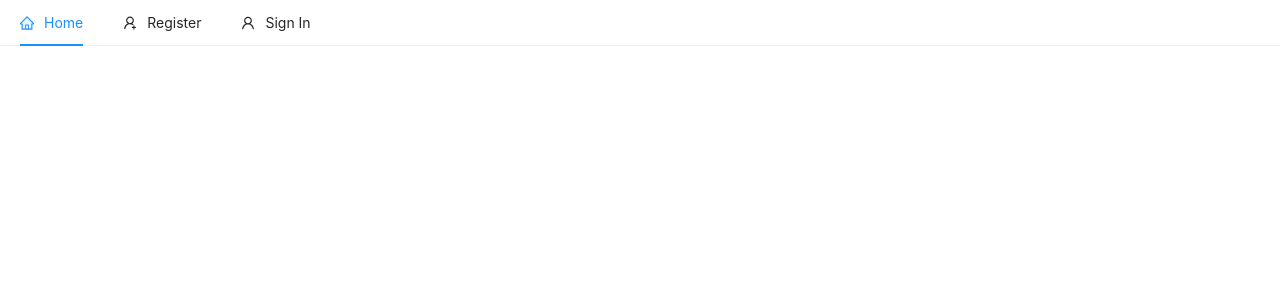
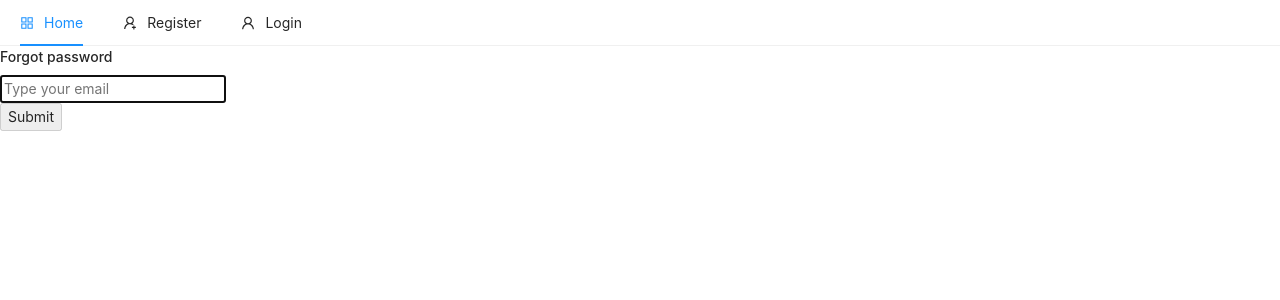
Before and after one commit to jdinthetrees/reactStore, a React (Create React App) app in the folder client/: page /forgot/password in a window 1280 px wide. Shown: the top 300 px of the page. Built offline with nearby package versions, Linux system fonts and the light colour scheme; no server answers.

Commit message:
redirecting logged in user fix

```diff
--- a/client/src/App.js
+++ b/client/src/App.js
@@ -11,9 +11,10 @@ import Home from './Home';
 import Login from './pages/auth/Login';
 import Header from './components/nav/Header'
 import RegisterComplete from './pages/auth/RegisterComplete';
-
+import ForgotPassword from './pages/auth/ForgotPassword';
 import {auth} from './firebase';
 import {useDispatch} from 'react-redux';
+
 
 
 
@@ -30,7 +31,7 @@ useEffect(() => {
       dispatch({
         type: 'LOGGED_IN_USER',
         payload: {
-          name: user.email,
+          email: user.email,
           token: idTokenResult.token,
         },
       });
@@ -50,7 +51,7 @@ useEffect(() => {
       <Route exact path="/login" component ={Login} />
       <Route exact path="/register" component ={Register} />
       <Route exact path="/register/complete" component ={RegisterComplete} />
-
+      <Route exact path="/forgot/password" component ={ForgotPassword} />
      </Switch>
    </>
   );
--- a/client/src/components/nav/Header.js
+++ b/client/src/components/nav/Header.js
@@ -2,7 +2,7 @@ import React, {useState} from 'react';
 
 import {Menu} from 'antd';
 
-import { HomeTwoTone, UserOutlined, UserAddOutlined, SettingOutlined, LogoutOutlined } from '@ant-design/icons';
+import { AppstoreOutlined, UserOutlined, UserAddOutlined, SettingOutlined, LogoutOutlined } from '@ant-design/icons';
 
 import { Link } from 'react-router-dom';
 //required to implement logout
@@ -32,23 +32,59 @@ const Header = () => {
         history.push("/login");
     };
 
+//     return (
+//         <Menu onClick={handleClick} selectedKeys={[current]} mode="horizontal">
+
+//         <Item key="home" icon={<HomeTwoTone />}>
+//             <Link to ="/">Home</Link>
+//         </Item>
+
+//         {!user && (
+//             <Item key="register" icon={<UserAddOutlined />} className="float-right">
+//             <Link to ="/register">Register</Link>
+//             </Item>
+//         )}
+//         {!user && (
+//             <Item key="login" icon={<UserOutlined />} className="float-right">
+//             <Link to ="/login">Sign In</Link>
+//         </Item>
+//         )}
+//         {user && (
+//         <SubMenu
+//         icon={<SettingOutlined />}
+//         title={user.email && user.email.split("@")[0]}
+//         className="float-right"
+//         >
+//         <Item key="setting:1">Option 1</Item>
+//         <Item key="setting:2">Option 2</Item>
+//         <Item icon={<LogoutOutlined />} onClick={logout}>
+//             Logout
+//         </Item>
+//         </SubMenu>
+//     )}
+
+//     </Menu>
+//     );
+// };
+
 return (
     <Menu onClick={handleClick} selectedKeys={[current]} mode="horizontal">
-
-        <Item key="home" icon={<HomeTwoTone />}>
-            <Link to ="/">Home</Link>
+      <Item key="home" icon={<AppstoreOutlined />}>
+        <Link to="/">Home</Link>
       </Item>
 
       {!user && (
         <Item key="register" icon={<UserAddOutlined />} className="float-right">
-            <Link to ="/register">Register</Link>
+          <Link to="/register">Register</Link>
         </Item>
       )}
+
       {!user && (
         <Item key="login" icon={<UserOutlined />} className="float-right">
-            <Link to ="/login">Sign In</Link>
+          <Link to="/login">Login</Link>
         </Item>
       )}
+
       {user && (
         <SubMenu
           icon={<SettingOutlined />}
@@ -62,7 +98,6 @@ const Header = () => {
           </Item>
         </SubMenu>
       )}
-
     </Menu>
   );
 };
--- /dev/null
+++ b/client/src/pages/auth/ForgotPassword.js
@@ -0,0 +1,58 @@
+import React, {useState, useEffect } from 'react';
+import {auth} from '../../firebase';
+import {toast} from 'react-toastify';
+import {useSelector} from 'react-redux';
+
+const ForgotPassword = ({history}) => {
+    const [email, setEmail] = useState('');
+    const [loading, setLoading] = useState(false);
+    //get user out of state
+    const {user} = useSelector( (state) => ({...state}));
+
+    useEffect(() => {
+        if (user && user.token) {
+            history.push('/');
+        }
+    }, [user])
+
+    const handleSubmit = async (e) => {
+        e.preventDefault();
+        setLoading(true);
+
+        const config = {
+            url: process.env.REACT_APP_FORGOT_PASSWORD_REDIRECT,
+            handleCodeInApp: true,
+        }
+
+        await auth.sendPasswordResetEmail(email, config)
+        .then(() => {
+            setEmail('');
+            setLoading(false);
+            toast.success('Check your email to reset your password');
+        })
+        .catch((error) => {
+            setLoading(false)
+            toast.error(error.message);
+            console.log('Error Message in forgot password', error)
+        });
+
+    };
+
+    return (<div className="container col-md-6 offset-md-3 p-5">
+        {loading ? (<h4 className="text-danger">Loading</h4>) : (<h4>Forgot password</h4>)}
+        <form onSubmit={handleSubmit}>
+            <input type="email"
+            className="form-control"
+            value={email}
+            onChange={(e) => setEmail(e.target.value)}
+            placeholder="Type your email"
+            autoFocus
+        />
+        <br/>
+        <button className="btn btn-raised" disabled={!email}>Submit</button>
+        </form>
+    </div>
+    );
+};
+
+export default ForgotPassword;
--- a/client/src/pages/auth/Login.js
+++ b/client/src/pages/auth/Login.js
@@ -1,15 +1,21 @@
-import React, {useState} from 'react';
+import React, {useState, useEffect} from 'react';
 import {auth, googleAuthProvider} from '../../firebase';
 import {toast} from 'react-toastify';
 import {Button} from 'antd';
 import { MailOutlined, GoogleOutlined} from '@ant-design/icons';
-import {useDispatch} from 'react-redux';
+import {useDispatch, useSelector} from 'react-redux';
+import {Link} from 'react-router-dom';
 
 const Login = ({history}) => {
 
     const [email, setEmail] = useState('jollyjohndang@gmail.com');
     const [password, setPassword] = useState('123456');
     const [loading, setLoading] = useState(false);
+    const {user} = useSelector( (state) => ({...state}));
+
+    useEffect(() => {
+        if (user && user.token) history.push('/');
+    }, [user])
 
     let dispatch = useDispatch();
 
@@ -118,6 +124,8 @@ const googleLogin = async () => {
                     size="large"
 
                 >Login with Google</Button>
+
+                <Link to="/forgot/password" className="float-right text-danger">Forgot Password?</Link>
                 </div>
 
             </div>
--- a/client/src/pages/auth/Register.js
+++ b/client/src/pages/auth/Register.js
@@ -1,11 +1,16 @@
-import React, {useState} from 'react';
+import React, {useState, useEffect} from 'react';
 import {auth} from '../../firebase';
 import {toast} from 'react-toastify';
+import {useSelector} from 'react-redux';
 
+const Register = ({history}) => {
 
-const Register = () => {
+    const [email, setEmail] = useState('');
+    const {user} = useSelector( (state) => ({...state}));
 
-    const [email, setEmail] = useState('')
+    useEffect(() => {
+        if (user && user.token) history.push('/');
+    }, [user]);
 
     const handleSubmit = async (e) => {
         e.preventDefault();
```
Also changed, not shown: 1 other file (tests, documents, lock files or other folders). Lines whose indentation alone changed are shown as unchanged.
